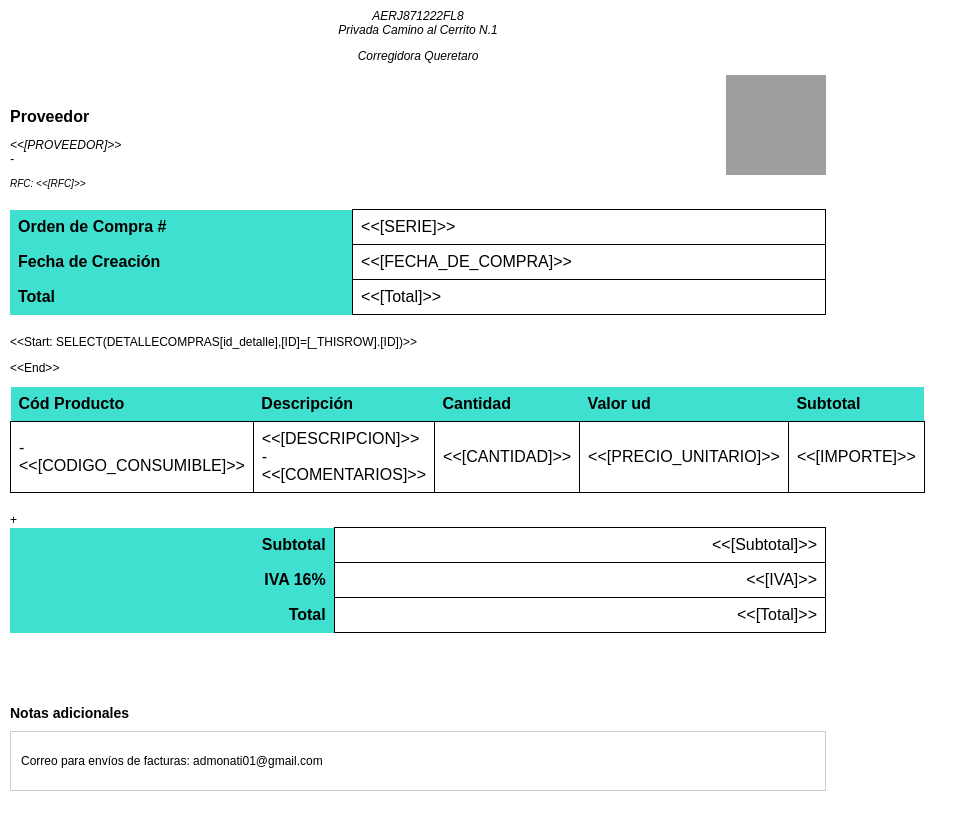
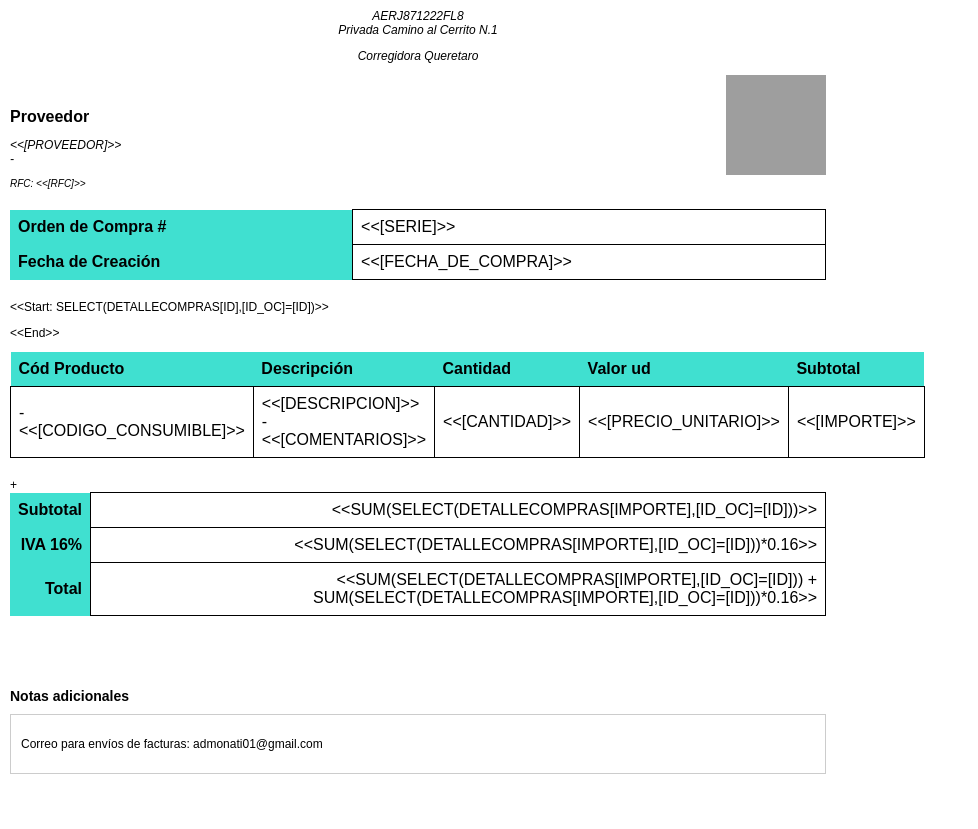
Before and after one commit to JAAR01/OCATI_2025, a plain HTML site: page index.html in a window 1280 px wide. Shown: the part 87-916 px from the top of the page, without its empty margins (0-978 px from the left). Drawn offline with Linux system fonts and the light colour scheme; grey boxes are pictures that could not be loaded.

Commit message:
Envio111032025OChtmlappsheet

```diff
--- a/index.html
+++ b/index.html
@@ -33,10 +33,6 @@
                 <th><span>Fecha de Creación</span></th>
                 <td><span>&lt;&lt;[FECHA_DE_COMPRA]&gt;&gt;</span></td>
             </tr>
-            <tr>
-                <th><span>Total</span></th>
-                <td><span>&lt;&lt;[Total]&gt;&gt;</span></td>
-            </tr>
         </table>
         <table class="inventory">
             <thead>
@@ -49,7 +45,7 @@
                 </tr>
             </thead>
             <tbody>
-                <p><span>&lt;&lt;Start: SELECT(DETALLECOMPRAS[id_detalle],[ID]=[_THISROW].[ID])&gt;&gt;</span></p>
+                <p><span>&lt;&lt;Start: SELECT(DETALLECOMPRAS[ID],[ID_OC]=[ID])&gt;&gt;</span></p>
                 <tr>
                     <td><a class="cut">-</a>&lt;&lt;[CODIGO_CONSUMIBLE]&gt;&gt;</td>
                     <td><span>&lt;&lt;[DESCRIPCION]&gt;&gt; - &lt;&lt;[COMENTARIOS]&gt;&gt;</span></td>
@@ -64,15 +60,15 @@
         <table class="balance">
             <tr>
                 <th><span>Subtotal</span></th>
-                <td><span>&lt;&lt;[Subtotal]&gt;&gt;</span></td>
+                <td><span>&lt;&lt;SUM(SELECT(DETALLECOMPRAS[IMPORTE],[ID_OC]=[ID]))&gt;&gt;</span></td>
             </tr>
             <tr>
                 <th><span>IVA 16%</span></th>
-                <td><span>&lt;&lt;[IVA]&gt;&gt;</span></td>
+                <td><span>&lt;&lt;SUM(SELECT(DETALLECOMPRAS[IMPORTE],[ID_OC]=[ID]))*0.16&gt;&gt;</span></td>
             </tr>
             <tr>
                 <th><span>Total</span></th>
-                <td><span>&lt;&lt;[Total]&gt;&gt;</span></td>
+                <td><span>&lt;&lt;SUM(SELECT(DETALLECOMPRAS[IMPORTE],[ID_OC]=[ID])) + SUM(SELECT(DETALLECOMPRAS[IMPORTE],[ID_OC]=[ID]))*0.16&gt;&gt;</span></td>
             </tr>
         </table>
     </article>
```
